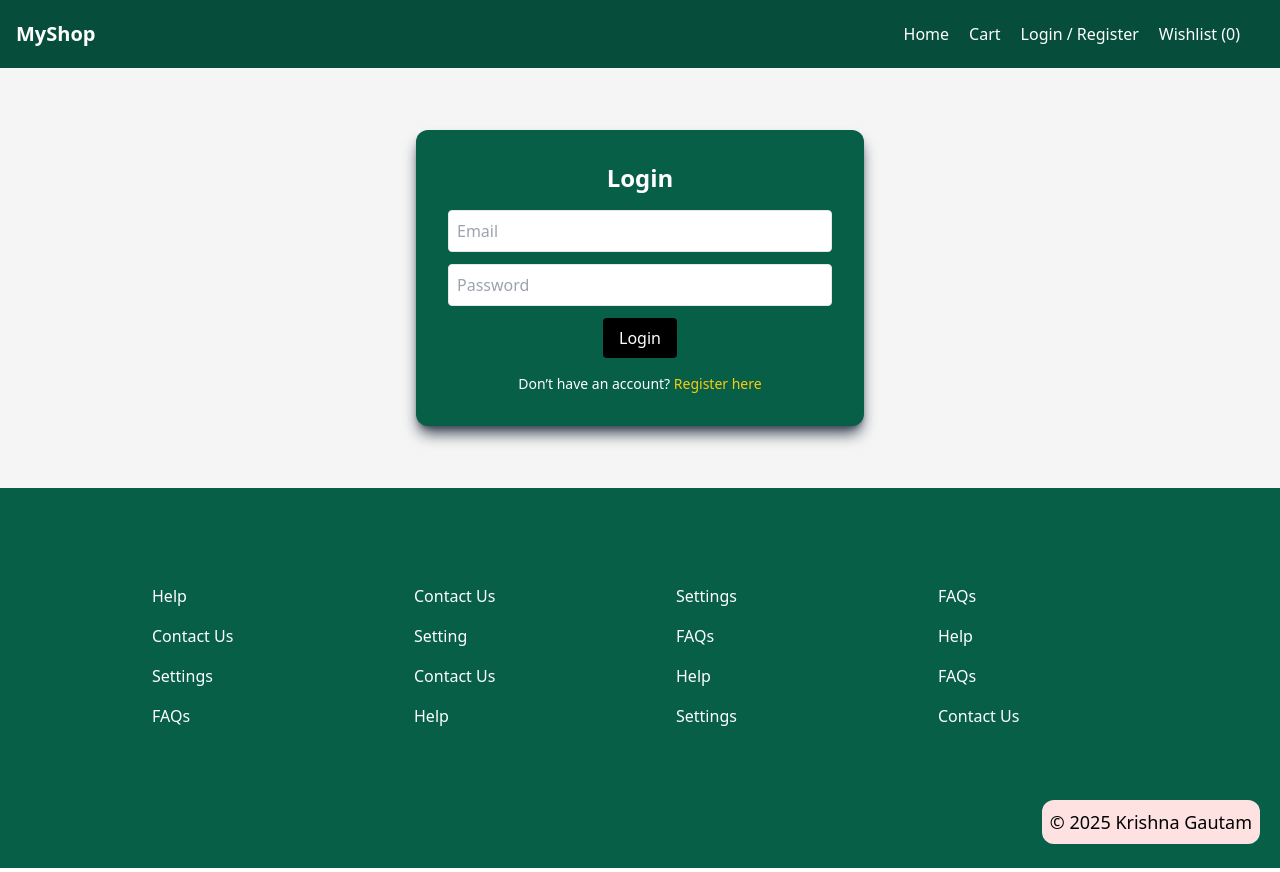
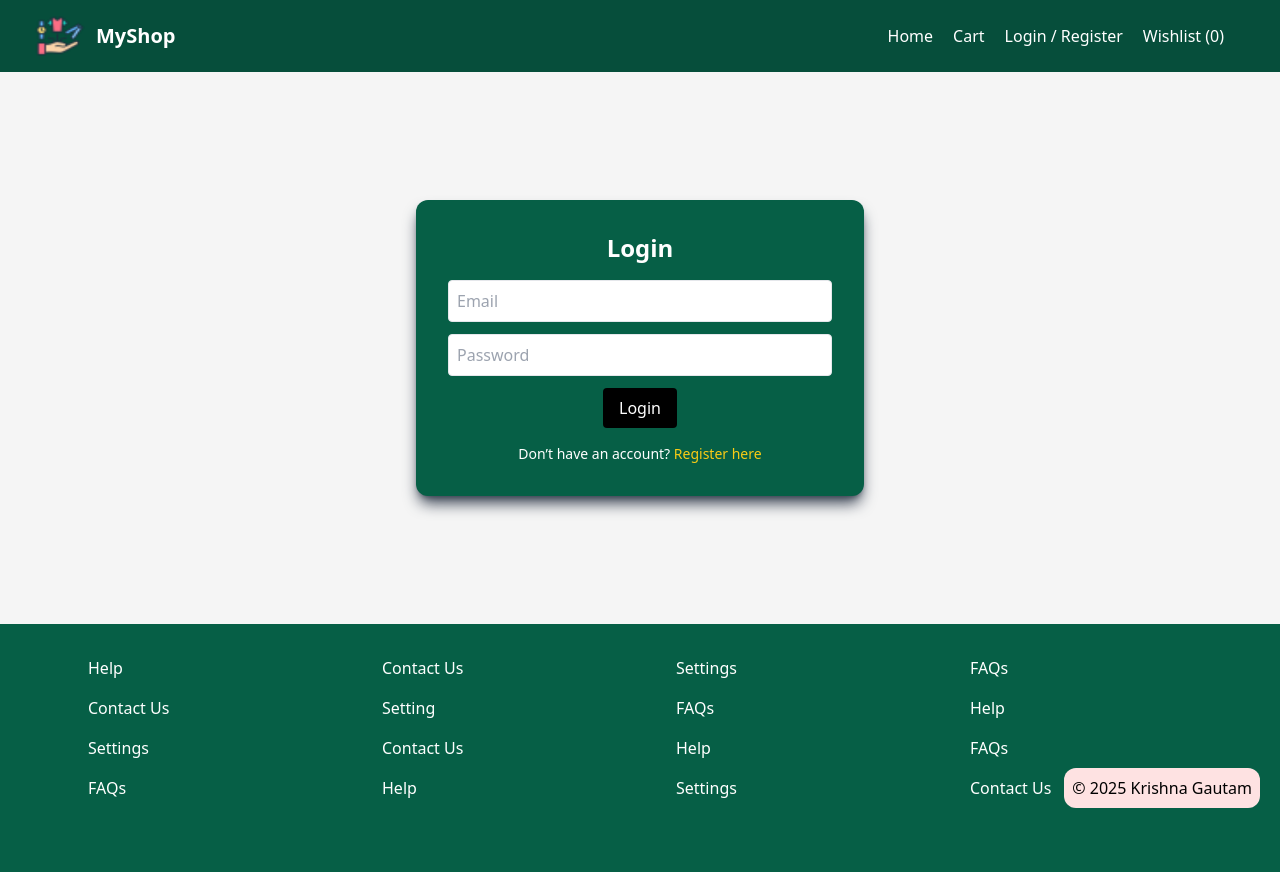
Before and after one commit to krishnagautam11/MyShop-frontend, a React (Vite) app: page /login in a window 1280 px wide. Built offline with nearby package versions, Linux system fonts and the light colour scheme.

Commit message:
Update navbar, footer, and index.html styling

```diff
--- a/src/components/CategoryCard.jsx
+++ b/src/components/CategoryCard.jsx
@@ -29,7 +29,7 @@ const categories = [
 export const CategoryCard = () => {
 
     return (
-        <div className="p-8 bg-stone-300 w-full h-full ">
+        <div className="p-8 bg-stone-300 w-full h-80 ">
             <div className="grid grid-cols-3">
                 {categories.map((category) => (
                     <Link
--- a/src/components/Footer.jsx
+++ b/src/components/Footer.jsx
@@ -3,8 +3,8 @@ import React from "react";
 export const Footer = () =>{
     return (
         <>
-        <div className="w-full h-100 bg-emerald-800 text-white ">
-            <div className="grid grid-cols-4 gap-4 p-24 ml-14 ">
+        <div className="w-full bg-emerald-800 text-white ">
+            <div className="grid grid-cols-4 gap-4 p-8 ml-14" >
                 <a href="">Help</a>
                 <a href="">Contact Us</a>
                 <a href="">Settings</a>
@@ -23,7 +23,7 @@ export const Footer = () =>{
             <a href="">Contact Us</a>
             </div>
             <div className="relative flex justify-end mr-5 w-100">
-            <p className="relative bg-red-100 text-black text-lg rounded-xl bottom-6 p-2 ">© 2025 Krishna Gautam</p>
+            <p className="relative bg-red-100 text-black text-md bottom-16 rounded-xl p-2 ">© 2025 Krishna Gautam</p>
         </div>
         </div>
 
--- a/src/pages/Navbar.jsx
+++ b/src/pages/Navbar.jsx
@@ -1,5 +1,6 @@
 import { Link, useNavigate } from 'react-router-dom';
 import { useWishlist } from './WishlistContext';
+import Logo from "../assets/Logo.png";
 
 export const Navbar = ({ userLoggedIn, setUserLoggedIn }) => {
   const { wishlist } = useWishlist();
@@ -8,13 +9,16 @@ export const Navbar = ({ userLoggedIn, setUserLoggedIn }) => {
   const handleLogout = () => {
     localStorage.removeItem('user');
     localStorage.removeItem('token');
-        setUserLoggedIn(false); // Triggers re-render
-        navigate("/"); // Redirect to home
+    setUserLoggedIn(false);
+    navigate("/");
   };
 
   return (
-        <nav className="py-5 bg-emerald-900 p-4 text-white flex justify-between">
-            <Link to="/" className="text-xl font-bold">MyShop</Link>
+    <nav className="py-9 h-14 bg-emerald-900 p-8 text-white flex justify-between items-center">
+      <Link to="/" className="text-xl font-bold flex items-center">
+        <img src={Logo} alt="MyShop Logo" className="h-12 w-14 mr-2 " />
+        MyShop
+      </Link>
       <div className="flex space-x-5 mr-6 items-center">
         <Link to="/" className="hover:border-b-2 hover:border-red-500">Home</Link>
         <Link to="/cart" className="hover:border-b-2 hover:border-red-500">Cart</Link>
```
Also changed, not shown: src/assets/Logo.png (added). Lines whose indentation alone changed are shown as unchanged.
